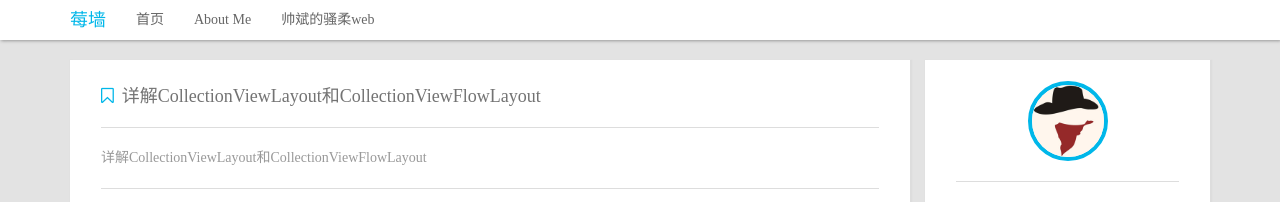
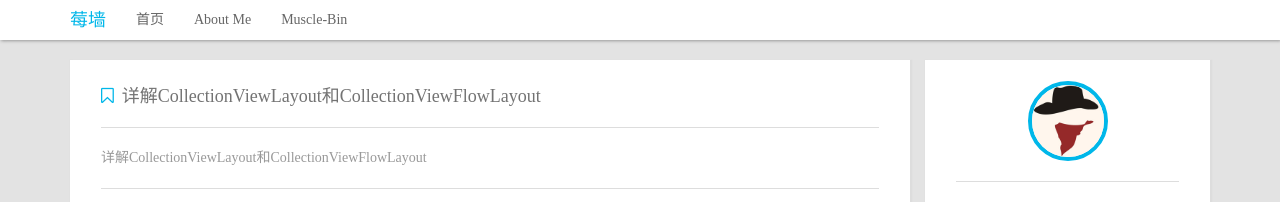
Before and after one commit to wangyingbo/wangyingbo.github.io, a Jekyll site: the page built from index.html, in a window 1280 px wide. Shown: the top 202 px of the page. Built offline with Jekyll 4.4.1, drawn with Linux system fonts in a browser that asks for light colours; nearby versions of some CDN libraries; the list of posts is cut into pages by our own code; comment, search, counter and statistics services are not loaded.

Commit message:
Update navbar.html

```diff
--- a/_includes/navbar.html
+++ b/_includes/navbar.html
@@ -12,7 +12,7 @@
             <ul class="nav navbar-nav">
                 <li class="active"><a href="{{site.baseurl}}/">首页</a></li>
                 <li class="active"><a href="{{site.baseurl}}/about/">About Me</a></li>
-                <li class="active"><a href="http://www.binrong.top">帅斌的骚柔web</a></li>
+                <li class="active"><a href="http://www.binrong.top">Muscle-Bin</a></li>
             </ul>
         </div>
         <!-- /.navbar-collapse -->
```
